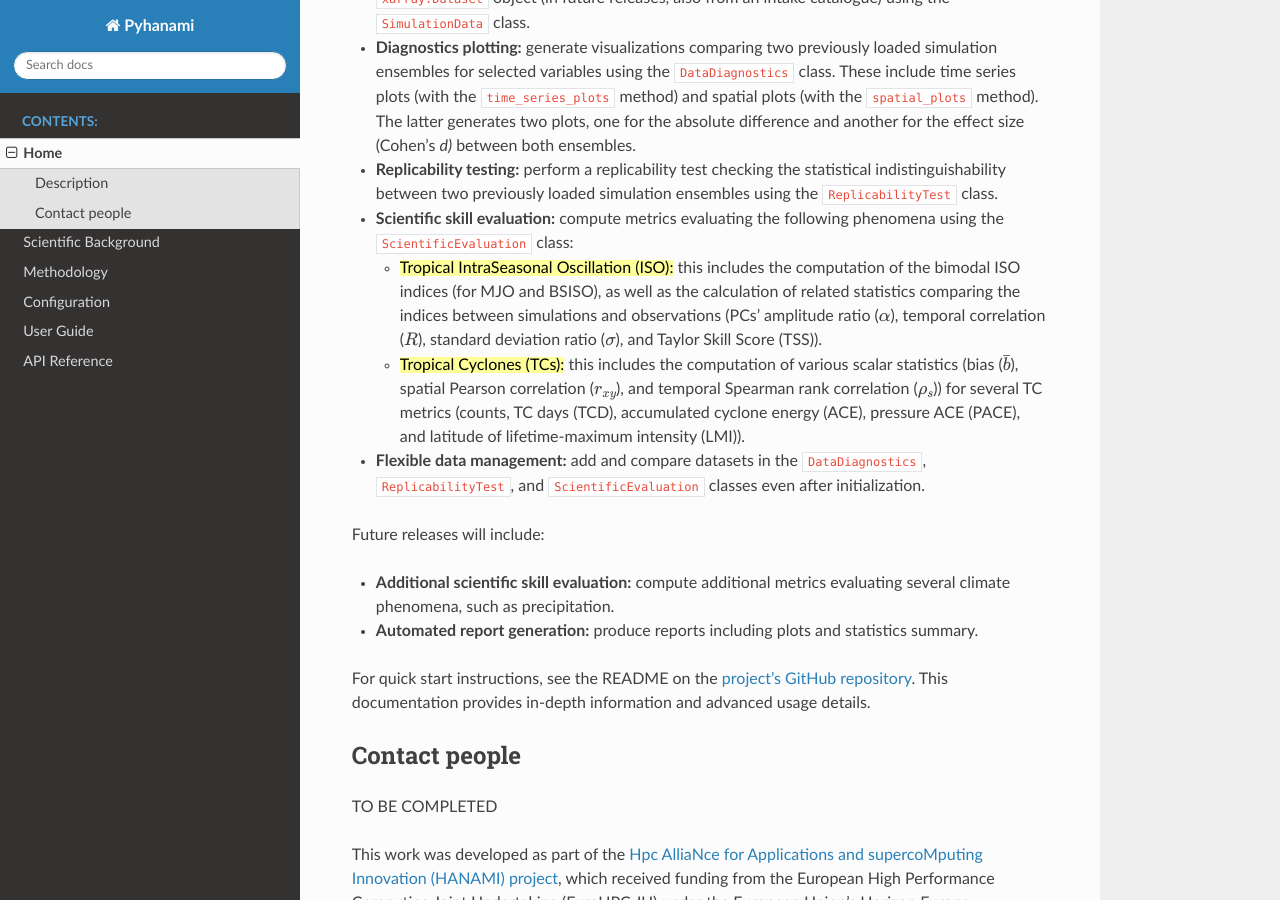
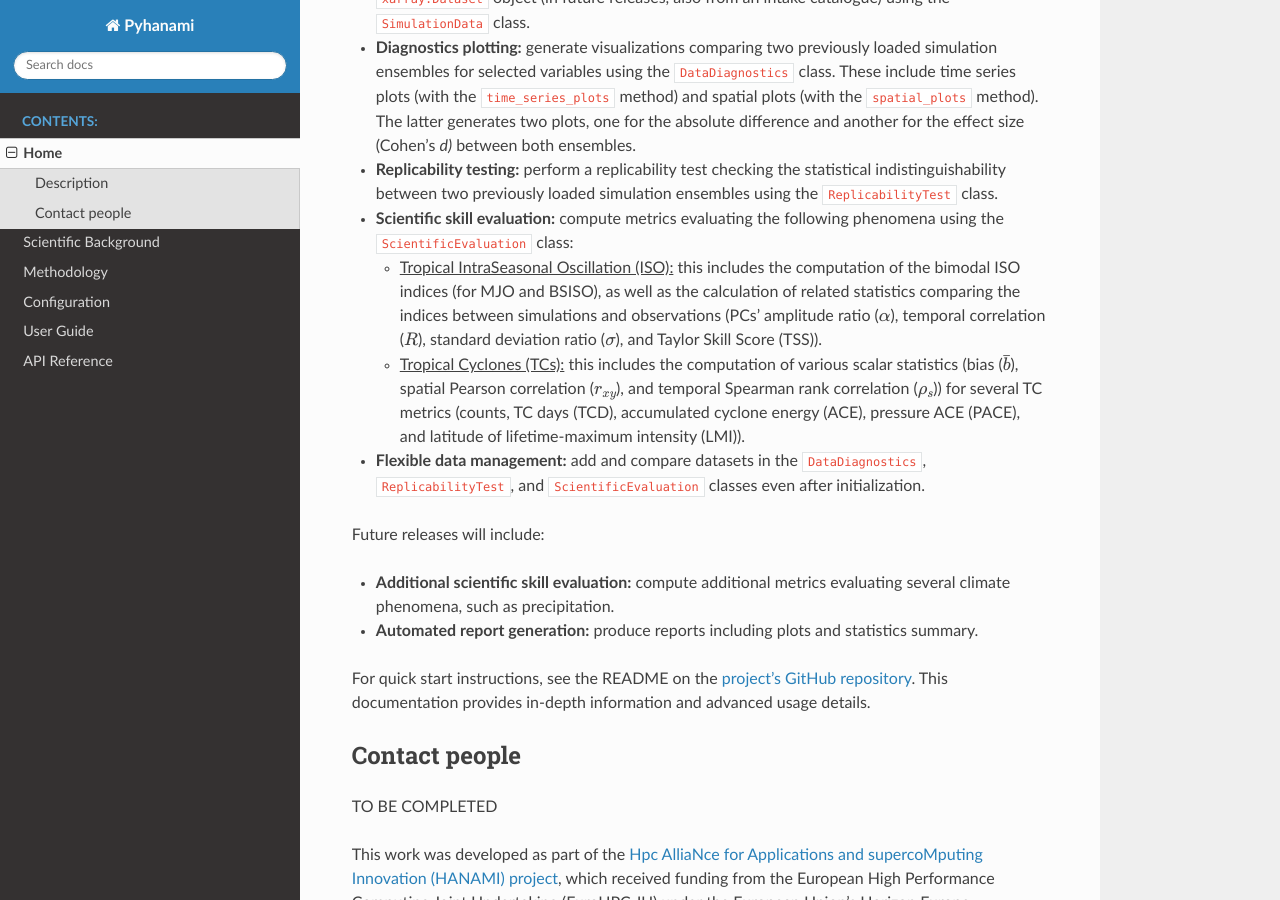
Before and after one commit to BSC-ES/pyhanami, a Sphinx documentation site: the page built from docs/source/Home.md, in a window 1280 px wide and 900 px high, scrolled down 542 px. Built offline with Sphinx 7.4.7 and the Read the Docs theme 3.1.0, drawn with Linux system fonts in a browser that asks for light colours.

Commit message:
Corrected highlighted text in 'Home.md'

```diff
--- a/docs/source/Home.md
+++ b/docs/source/Home.md
@@ -16,8 +16,8 @@ Key features of the package include:
 These include time series plots (with the `time_series_plots` method) and spatial plots (with the `spatial_plots` method). The latter generates two plots, one for the absolute difference and another for the effect size (Cohen's _d)_ between both ensembles.
 - **Replicability testing:** perform a replicability test checking the statistical indistinguishability between two previously loaded simulation ensembles using the `ReplicabilityTest` class.
 - **Scientific skill evaluation:** compute metrics evaluating the following phenomena using the `ScientificEvaluation` class:
-    - <ins>Tropical IntraSeasonal Oscillation (ISO):</ins> this includes the computation of the bimodal ISO indices (for MJO and BSISO), as well as the calculation of related statistics comparing the indices between simulations and observations (PCs' amplitude ratio ($\alpha$), temporal correlation ($R$), standard deviation ratio ($\sigma$), and Taylor Skill Score (TSS)).
-    - <ins>Tropical Cyclones (TCs):</ins> this includes the computation of various scalar statistics (bias ($\bar{b}$), spatial Pearson correlation ($r_{xy}$), and temporal Spearman rank correlation ($\rho_s$)) for several TC metrics (counts, TC days (TCD), accumulated cyclone energy (ACE), pressure ACE (PACE), and latitude of lifetime-maximum intensity (LMI)).
+    - <u>Tropical IntraSeasonal Oscillation (ISO):</u> this includes the computation of the bimodal ISO indices (for MJO and BSISO), as well as the calculation of related statistics comparing the indices between simulations and observations (PCs' amplitude ratio ($\alpha$), temporal correlation ($R$), standard deviation ratio ($\sigma$), and Taylor Skill Score (TSS)).
+    - <u>Tropical Cyclones (TCs):</u> this includes the computation of various scalar statistics (bias ($\bar{b}$), spatial Pearson correlation ($r_{xy}$), and temporal Spearman rank correlation ($\rho_s$)) for several TC metrics (counts, TC days (TCD), accumulated cyclone energy (ACE), pressure ACE (PACE), and latitude of lifetime-maximum intensity (LMI)).
 - **Flexible data management:** add and compare datasets in the `DataDiagnostics`, `ReplicabilityTest`, and `ScientificEvaluation` classes even after initialization.
 
 Future releases will include:
```
